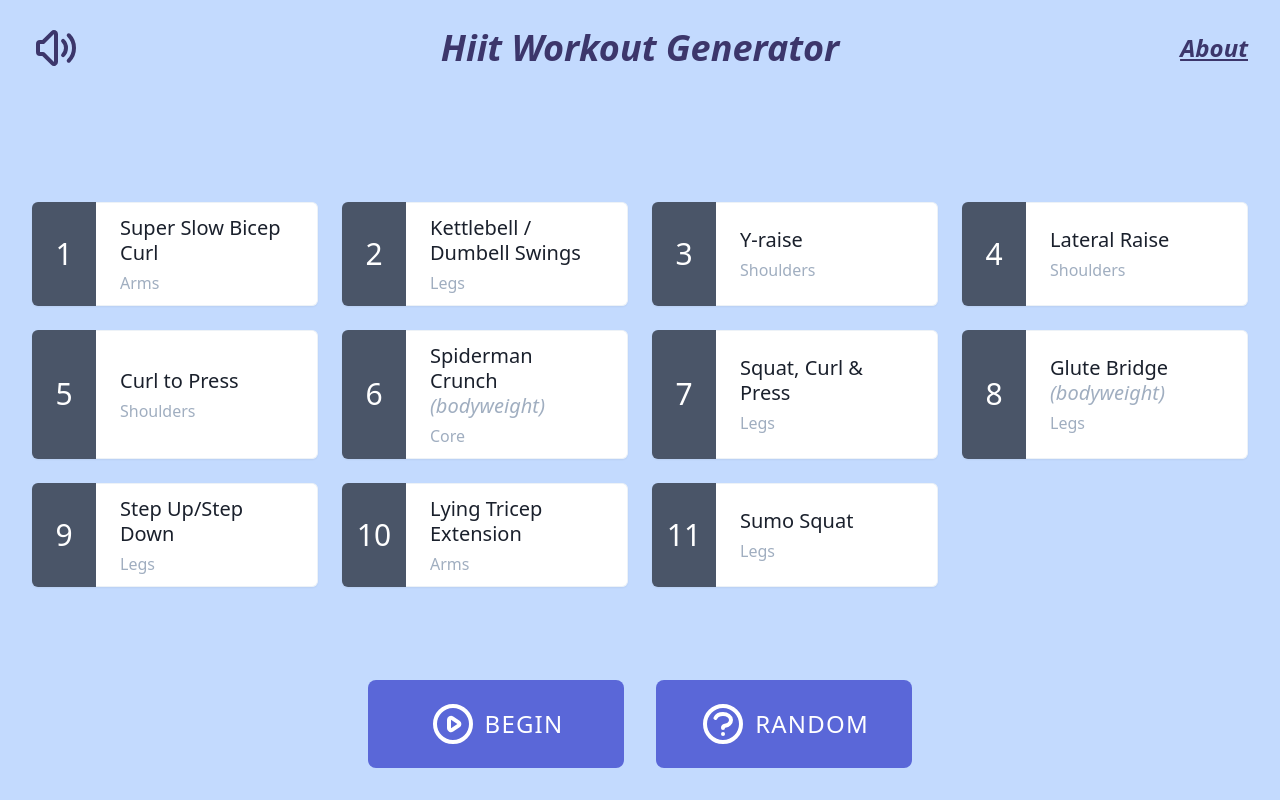
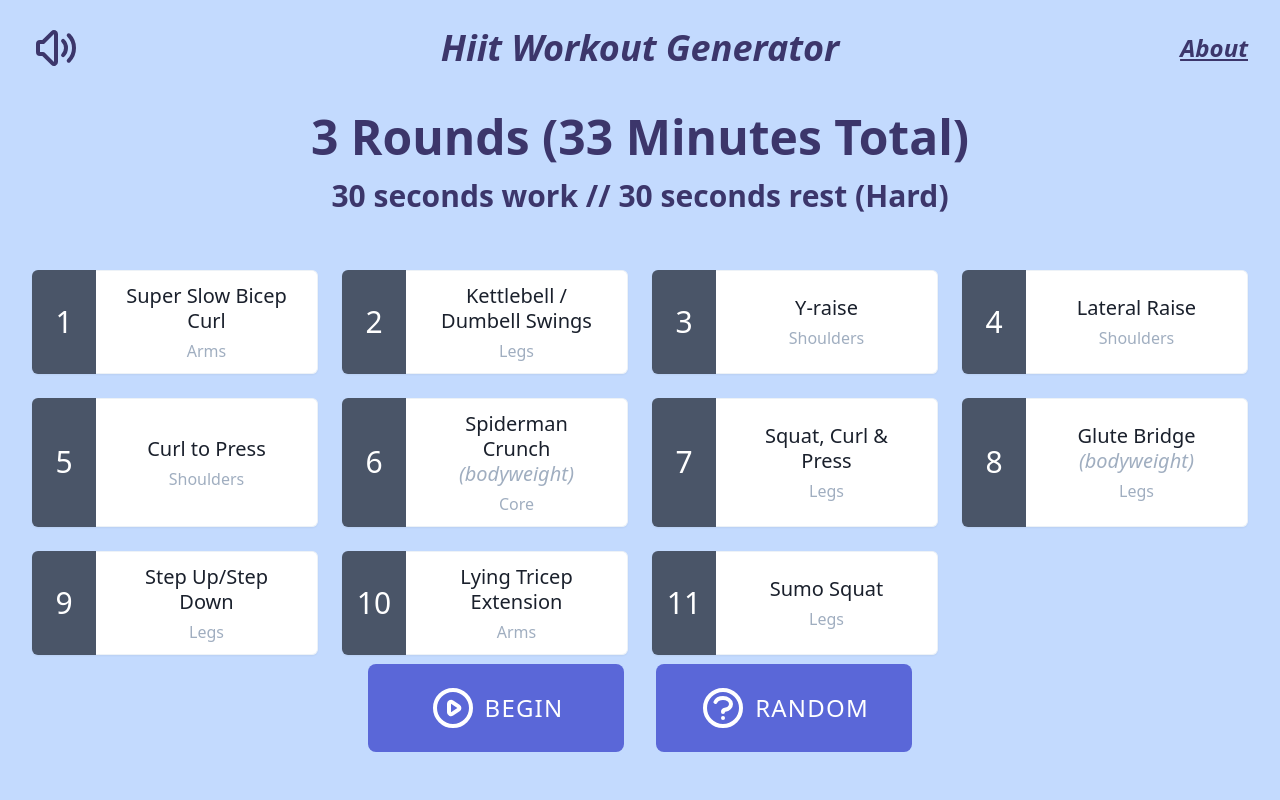
Before and after one commit to davmcgregor/hiit-workout-generator, a React (Create React App) app: page / in a window 1280 px wide. Built offline with nearby package versions, Linux system fonts and the light colour scheme; no server answers; what @tailwindcss/ui would draw is missing.

Commit message:
Style Details component

```diff
--- a/src/components/controls/Controls.js
+++ b/src/components/controls/Controls.js
@@ -7,11 +7,11 @@ import PropTypes from 'prop-types';
 
 const Controls = ({ workout: { currentView } }) => {
   return (
-    <Fragment>
+    <div className='flex justify-center items-center w-screen mt-auto mb-12 px-4 md:px-8'>
       {currentView === 'Home' && <HomeButtons />}
       {currentView === 'Workout' && <WorkoutButtons />}
       {currentView === 'Finish' && <FinishButtons />}
-    </Fragment>
+    </div>
   );
 };
 
--- a/src/components/controls/FinishButtons.js
+++ b/src/components/controls/FinishButtons.js
@@ -1,15 +1,15 @@
-import React from 'react';
+import React, { Fragment } from 'react';
 import { connect } from 'react-redux';
 import { getWorkout, startCountdown } from '../../actions/workout';
 
 import PropTypes from 'prop-types';
 
 const buttonStyles =
-  'inline-flex items-center justify-center uppercase tracking-wider text-white bg-purple-600 hover:bg-purple-500 focus:outline-none focus:border-purple-700 focus:shadow-outline-purple active:bg-purple-700 transition ease-in-out duration-300 text-2xl py-5 px-10 rounded-lg mx-4 mb-8';
+  'inline-flex items-center justify-center uppercase tracking-wider text-white bg-purple-600 hover:bg-purple-500 focus:outline-none focus:border-purple-700 focus:shadow-outline-purple active:bg-purple-700 transition ease-in-out duration-300 text-2xl py-5 px-10 rounded-lg mx-4 ';
 
 const HomeButtons = ({ startCountdown, getWorkout }) => {
   return (
-    <div>
+    <Fragment>
       <span className='inline-flex rounded-md'>
         <button
           type='button'
@@ -56,7 +56,7 @@ const HomeButtons = ({ startCountdown, getWorkout }) => {
           Repeat Workout
         </button>
       </span>
-    </div>
+    </Fragment>
   );
 };
 
--- a/src/components/controls/HomeButtons.js
+++ b/src/components/controls/HomeButtons.js
@@ -1,15 +1,15 @@
-import React from 'react';
+import React, { Fragment } from 'react';
 import { connect } from 'react-redux';
 import { getWorkout, startCountdown } from '../../actions/workout';
 
 import PropTypes from 'prop-types';
 
 const buttonStyles =
-  'inline-flex items-center justify-center w-64 uppercase tracking-wider text-white bg-indigo-600 hover:bg-indigo-500 focus:outline-none focus:border-indigo-700 focus:shadow-outline-indigo active:bg-indigo-700 transition ease-in-out duration-300 text-2xl py-5 px-10 rounded-lg mx-4 mb-8';
+  'inline-flex items-center justify-center w-64 uppercase tracking-wider text-white bg-indigo-600 hover:bg-indigo-500 focus:outline-none focus:border-indigo-700 focus:shadow-outline-indigo active:bg-indigo-700 transition ease-in-out duration-300 text-2xl py-5 px-10 rounded-lg mx-4';
 
 const HomeButtons = ({ startCountdown, getWorkout }) => {
   return (
-    <div>
+    <Fragment>
       <span className='inline-flex rounded-md'>
         <button
           type='button'
@@ -40,7 +40,11 @@ const HomeButtons = ({ startCountdown, getWorkout }) => {
         </button>
       </span>
       <span className='inline-flex rounded-md'>
-        <button type='button' onClick={() => getWorkout()} className={buttonStyles}>
+        <button
+          type='button'
+          onClick={() => getWorkout()}
+          className={buttonStyles}
+        >
           <svg
             className='w-12 h-12 -ml-0.5 mr-2'
             fill='none'
@@ -58,7 +62,7 @@ const HomeButtons = ({ startCountdown, getWorkout }) => {
           Random
         </button>
       </span>
-    </div>
+    </Fragment>
   );
 };
 
--- a/src/components/controls/WorkoutButtons.js
+++ b/src/components/controls/WorkoutButtons.js
@@ -1,17 +1,17 @@
-import React, { useState, useEffect } from 'react';
+import React, { Fragment, useState, useEffect } from 'react';
 import { connect } from 'react-redux';
 import { skipTimer, togglePause } from '../../actions/workout';
 
 import PropTypes from 'prop-types';
 
 const workingButtonStyles =
-  'inline-flex items-center justify-center w-64 uppercase tracking-wider text-white bg-red-600 hover:bg-red-500 focus:outline-none focus:border-red-700 focus:shadow-outline-red active:bg-red-700 transition ease-in-out duration-300 text-2xl py-5 px-10 rounded-lg mx-4 mb-8';
+  'bg-red-600 hover:bg-red-500 focus:outline-none focus:border-red-700 focus:shadow-outline-red active:bg-red-700';
 
 const restingButtonStyles =
-  'inline-flex items-center justify-center w-64 uppercase tracking-wider text-white bg-teal-600 hover:bg-teal-500 focus:outline-none focus:border-teal-700 focus:shadow-outline-teal active:bg-teal-700 transition ease-in-out duration-300 text-2xl py-5 px-10 rounded-lg mx-4 mb-8';
+  'bg-teal-600 hover:bg-teal-500 focus:outline-none focus:border-teal-700 focus:shadow-outline-teal active:bg-teal-700';
 
 const pausedButtonStyles =
-  'inline-flex items-center justify-center w-64 uppercase tracking-wider text-white bg-cool-gray-600 hover:bg-cool-gray-500 focus:outline-none focus:border-cool-gray-700 focus:shadow-outline-cool-gray active:bg-cool-gray-700 transition ease-in-out duration-300 text-2xl py-5 px-10 rounded-lg mx-4 mb-8';
+  'bg-cool-gray-600 hover:bg-cool-gray-500 focus:outline-none focus:border-cool-gray-700 focus:shadow-outline-cool-gray active:bg-cool-gray-700';
 
 const WorkoutButtons = ({
   togglePause,
@@ -47,7 +47,7 @@ const WorkoutButtons = ({
   }, [paused, working, resting]);
 
   return (
-    <div>
+    <Fragment>
       <span className='inline-flex rounded-md'>
         <button
           type='button'
@@ -55,7 +55,7 @@ const WorkoutButtons = ({
             togglePause();
             changeButtonStyle();
           }}
-          className={buttonStyle}
+          className={`${buttonStyle} inline-flex items-center justify-center w-64 uppercase tracking-wider text-white  transition ease-in-out duration-300 text-2xl py-5 px-10 rounded-lg mx-4`}
         >
           {paused ? (
             <svg
@@ -101,7 +101,7 @@ const WorkoutButtons = ({
         <button
           type='button'
           onClick={() => skipTimer()}
-          className={buttonStyle}
+          className={`${buttonStyle} inline-flex items-center justify-center w-64 uppercase tracking-wider text-white  transition ease-in-out duration-300 text-2xl py-5 px-10 rounded-lg mx-4`}
         >
           <svg
             className='w-12 h-12 -ml-0.5 mr-2'
@@ -120,7 +120,7 @@ const WorkoutButtons = ({
           Skip
         </button>
       </span>
-    </div>
+    </Fragment>
   );
 };
 
--- a/src/components/header/PercentageComplete.js
+++ b/src/components/header/PercentageComplete.js
@@ -11,10 +11,12 @@ const PercentageComplete = ({
   return (
     <div className='w-24 text-right'>
       <dl>
-        <dd class='text-4xl leading-7 font-semibold'>
+        <dd className='text-4xl leading-7 font-semibold'>
           {completed ? '100' : PercentageComplete}%
         </dd>
-        <dt class='text-base font-medium text-gray-900 truncate'>Complete</dt>
+        <dt className='text-base font-medium text-gray-900 truncate'>
+          Complete
+        </dt>
       </dl>
     </div>
   );
--- a/src/components/layout/Home.js
+++ b/src/components/layout/Home.js
@@ -75,7 +75,7 @@ const Home = ({
       className={`flex flex-col h-screen justify-between items-center ${currentStyle} px-4 sm:px-6 lg:px-8 transition ease-in-out duration-300`}
     >
       <Header />
-      <Workout className='mb-auto' />
+      <Workout className=' overflow-y-auto' />
       <Controls />
     </div>
   );
--- a/src/components/workout/Counter.js
+++ b/src/components/workout/Counter.js
@@ -4,7 +4,6 @@ import { connect } from 'react-redux';
 import PropTypes from 'prop-types';
 
 const Counter = ({ workout: { seconds } }) => {
-
   return (
     <h1 className={`font-semibold`} style={{ fontSize: '20rem' }}>
       {seconds}
--- a/src/components/workout/Details.js
+++ b/src/components/workout/Details.js
@@ -16,32 +16,32 @@ const Details = ({
   },
 }) => {
   const homeDetails = (
-    <Fragment>
-      <h1 className='text-4xl'>
+    <div className='text-center mb-10'>
+      <h1 className='text-5xl font-semibold'>
         {totalRounds} Rounds {'('}
         {totalRounds * exerciseList.length} Minutes Total{')'}
       </h1>
-      <h1 className='text-4xl'>
+      <h1 className='text-3xl font-semibold'>
         {work} seconds work // {rest} seconds rest {'('}
         {level}
         {')'}
       </h1>
-    </Fragment>
+    </div>
   );
 
   const workoutDetails = (
-    <Fragment>
-      <h1 className='text-4xl'>
-        Round {currentRound} of {totalRounds}
+    <div className='text-center'>
+      <h1 className='text-3xl font-semibold'>
+        Round {currentRound}/{totalRounds}
       </h1>
       {working && (
-        <h1 className='text-4xl'>
-          {exerciseList[currentExercise - 1]['name']}
+        <h1 className='text-5xl font-semibold'>
+          {currentExercise} {exerciseList[currentExercise - 1]['name']}
         </h1>
       )}
       {resting && (
-        <h1 className='text-4xl'>
-          Up Next:{' '}
+        <h1 className='text-5xl italic'>
+          Next:{' '}
           {
             exerciseList[
               currentExercise === exerciseList.length ? 0 : currentExercise
@@ -49,17 +49,17 @@ const Details = ({
           }
         </h1>
       )}
-    </Fragment>
+    </div>
   );
 
   return (
-    <div className='text-center'>
+    <Fragment>
       {currentView === 'Countdown' || currentView === 'Finish'
         ? null
         : currentView === 'Home'
         ? homeDetails
         : workoutDetails}
-    </div>
+    </Fragment>
   );
 };
 
--- a/src/components/workout/Workout.js
+++ b/src/components/workout/Workout.js
@@ -1,11 +1,14 @@
 import React, { Fragment } from 'react';
-import { Exercises, Counter } from '../';
+import { Exercises, Counter, Details } from '../';
 import { connect } from 'react-redux';
 import PropTypes from 'prop-types';
 
 const Workout = ({ workout: { currentView } }) => {
   return (
-    <Fragment>{currentView === 'Home' ? <Exercises /> : <Counter />}</Fragment>
+    <div className='text-center flex flex-col justify-center items-center my-auto'>
+      <Details />
+      {currentView === 'Home' ? <Exercises /> : <Counter />}
+    </div>
   );
 };
 
```
